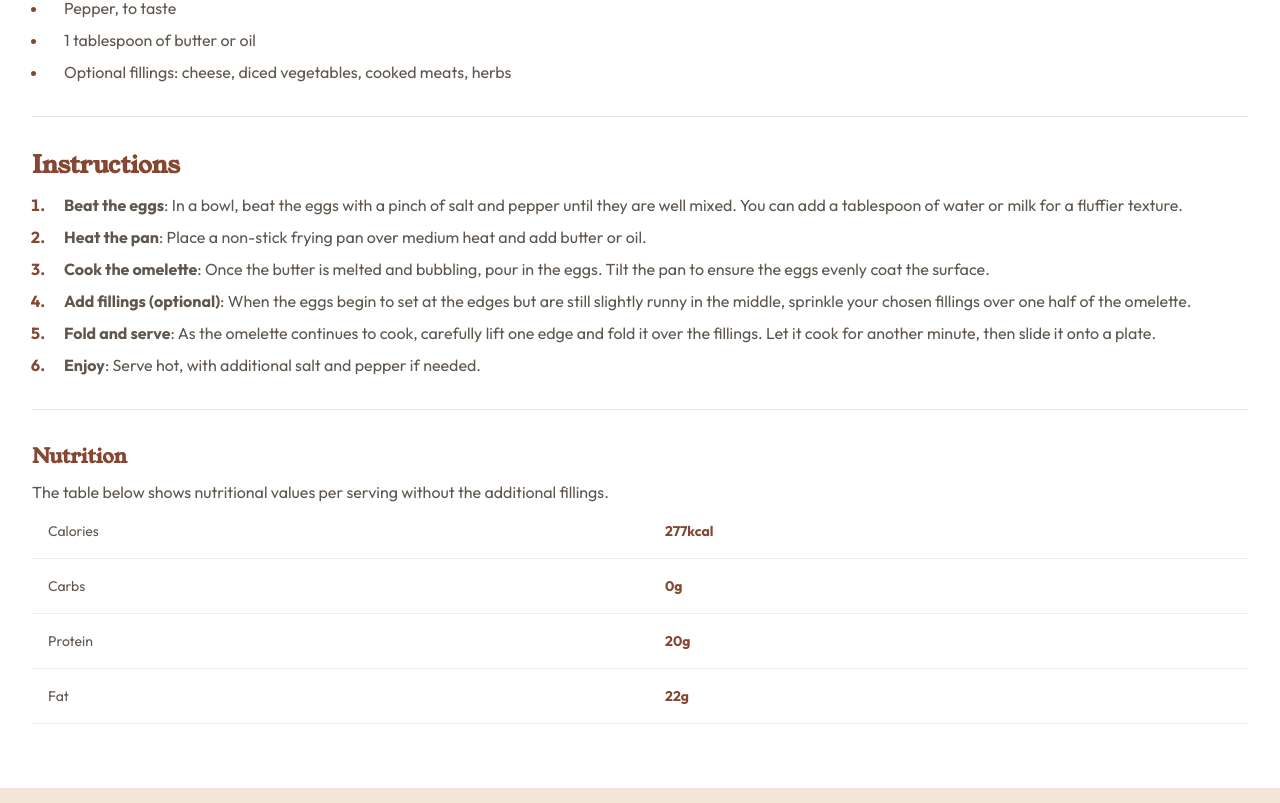
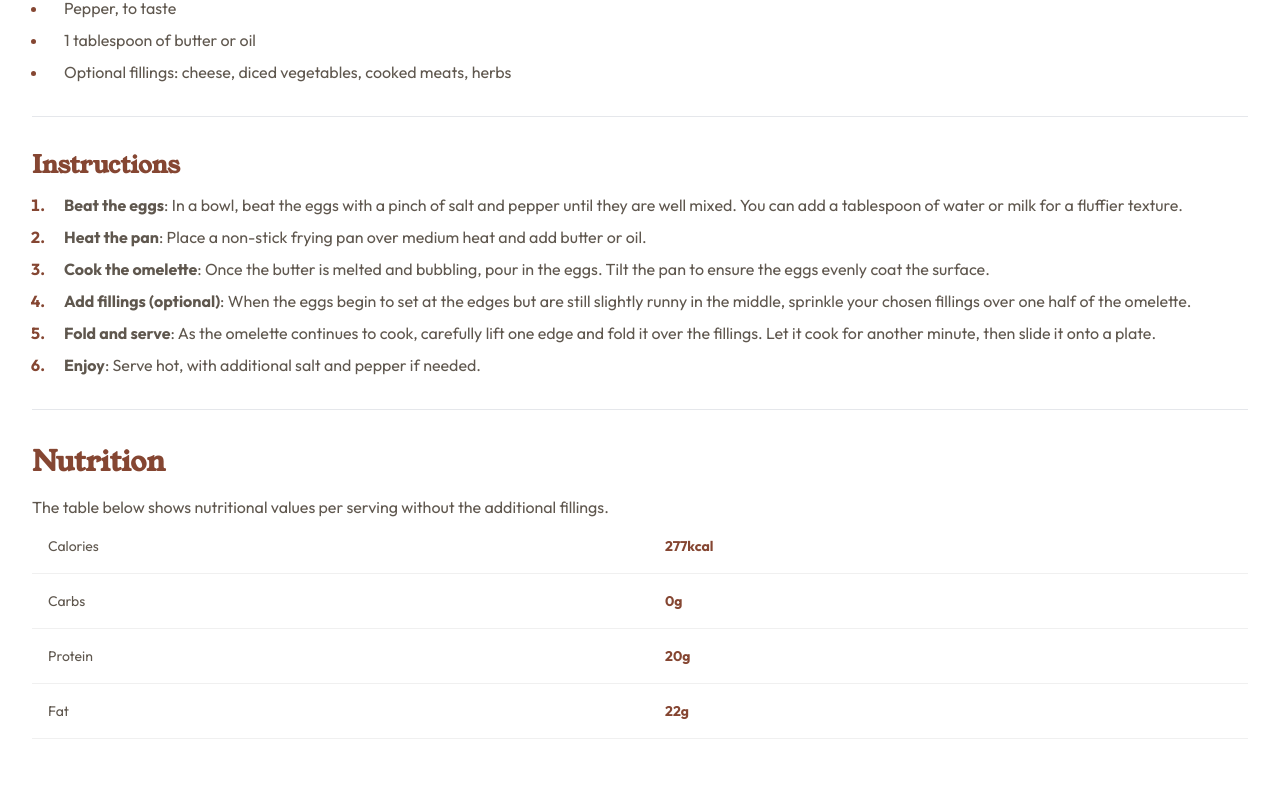
Before and after one commit to skyv26/Recipe-Page-Frontend-Only, a React (Vite) app: page / in a window 1280 px wide. Shown: the part 1138-1941 px from the top of the page. Built offline with nearby package versions, Linux system fonts and the light colour scheme.

Commit message:
`update`: the component classes by adding the space according to design

```diff
--- a/src/components/nutrition/Nutrition.tsx
+++ b/src/components/nutrition/Nutrition.tsx
@@ -34,7 +34,7 @@ const Nutrition = ({ nutrition }: { nutrition: NutritionProps }) => {
 
   return (
     <div className="mt-5 min-[375px]:mt-8 pb-5 min-[375px]:pb-8">
-      <Title className='font-young_serif !text-brown800' level={4}>Nutrition</Title>
+      <Title className='font-young_serif !text-brown800 !text-[28px]' level={4}>Nutrition</Title>
       <p className="font-outfit text-stone600">
         The table below shows nutritional values per serving without the
         additional fillings.
```
